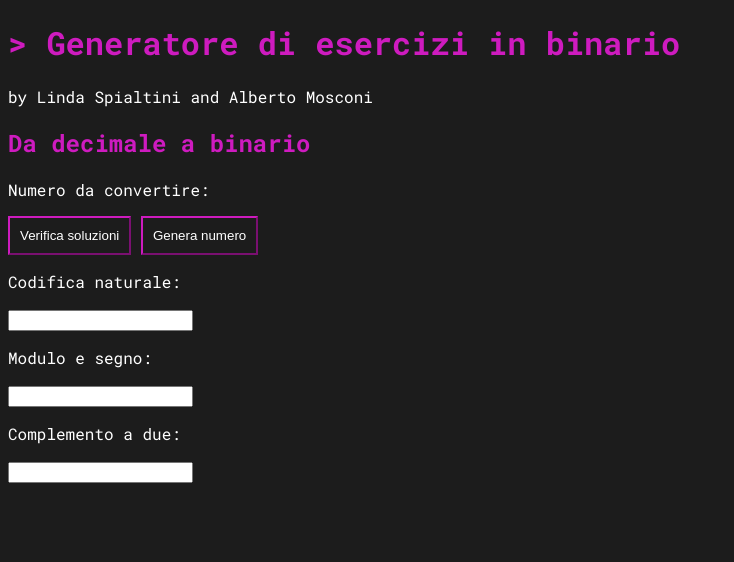
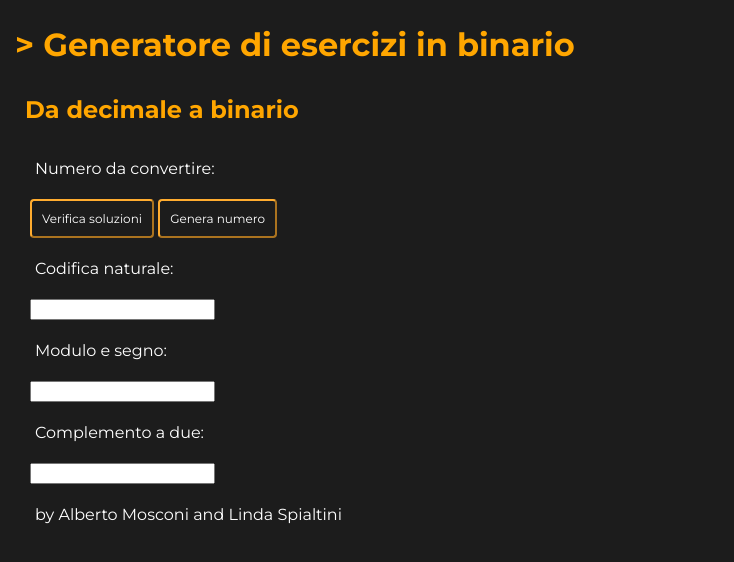
Before and after one commit to albertomosconi/xbin, a plain HTML site: page index.html in a window 1280 px wide. Shown: the whole page, without its empty margins (0-734 px from the left). Drawn offline with Linux system fonts and the light colour scheme.

Commit message:
Add files via upload

```diff
--- a/index.html
+++ b/index.html
@@ -12,7 +12,7 @@
   </head>
   <body>
     <h1>> Generatore di esercizi in binario</h1>
-    <p>by Linda Spialtini and Alberto Mosconi</p>
+
     <h2>Da decimale a binario</h2>
 
     <p>Numero da convertire: <span id="es1"></span></p>
@@ -26,5 +26,7 @@
     <input id="es1-ms" />
     <p>Complemento a due:</p>
     <input />
+
+    <p>by Alberto Mosconi and Linda Spialtini</p>
   </body>
 </html>
--- a/style.css
+++ b/style.css
@@ -1,22 +1,39 @@
 @import url("https://fonts.googleapis.com/css2?family=Roboto+Mono:ital,wght@0,100;0,200;0,300;0,400;0,500;0,600;0,700;1,100;1,200;1,300;1,400;1,500;1,600;1,700&display=swap");
+@import url("https://fonts.googleapis.com/css2?family=Montserrat:ital,wght@0,100;0,200;0,300;0,400;0,500;0,600;0,700;0,800;0,900;1,100;1,200;1,300;1,400;1,500;1,600;1,700;1,800;1,900&display=swap");
 
 body {
   background-color: #1c1c1c;
-  font-family: "Roboto Mono", monospace;
+  font-family: "Montserrat";
+  margin-top: 25px;
+  margin-left: 30px;
 }
 
-h1,
+h1 {
+  color: rgb(255, 166, 0);
+  margin-left: -15px;
+}
+
 h2 {
-  color: rgb(206, 27, 191);
+  color: rgb(255, 166, 0);
+  margin-left: -15px;
+  padding: 10px;
 }
 
 p {
   color: #fff;
+  padding: 5px;
 }
 
 button {
-  border-color: rgb(206, 27, 191);
+  font-family: "Montserrat";
+  font-size: 12px;
+
   color: white;
+  border-color: rgb(255, 172, 47);
   background-color: transparent;
+
   padding: 10px;
+  border-radius: 4px;
+
+  cursor: pointer;
 }
```
